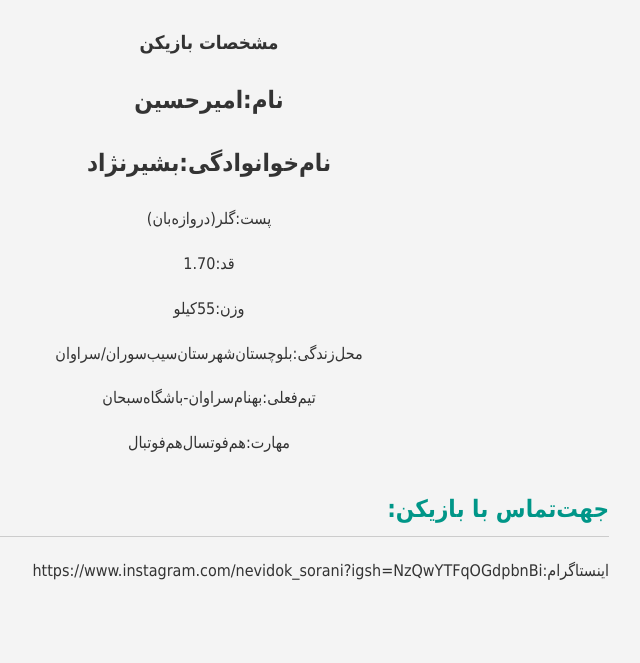
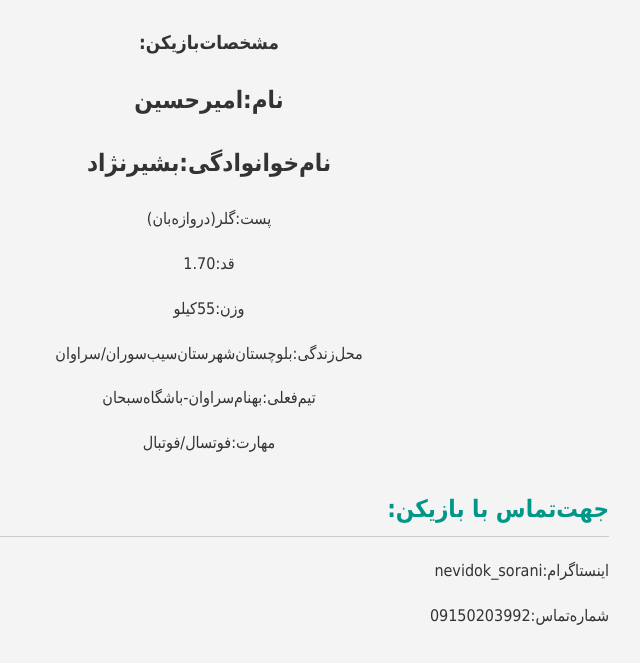
Before and after one commit to amerhsenm00M/amerhsenm00M.github.io, a plain HTML site: page index.html in a window 1280 px wide. Shown: the part 177-840 px from the top of the page, without its empty margins (431-1071 px from the left). Before the commit the page ends 800 px from the top, so only its background shows below. Drawn offline with Linux system fonts and the light colour scheme.

Commit message:
Update index.html

```diff
--- a/index.html
+++ b/index.html
@@ -50,7 +50,7 @@
 <div class="player-profile">
   <img src="profile_picture.jpg" alt="Profile Photo" style="width: 150px; height: 150px; border-radius: 50%; object-fit: cover; border: 2px solid #333;">
   <div class="player-info">
-    <h3>مشخصات‌ بازیکن</h3>
+    <h3>مشخصات‌بازیکن:</h3>
     <h2>نام‌:امیرحسین</h2>
     <h2>نام‌خوانوادگی:بشیرنژاد</h2>
   <p>پست‌:گلر(دروازه‌بان)</p>
@@ -58,14 +58,15 @@
      <p>وزن:55کیلو</p>
     <p>محل‌زندگی:بلوچستان‌شهرستان‌سیب‌سوران‌/سراوان</p>
     <p>تیم‌فعلی:بهنام‌سراوان‌-باشگاه‌سبحان</p>
-    <p>مهارت‌:‌هم‌فوتسال‌هم‌فوتبال</p>
+    <p>مهارت‌:‌فوتسال‌/فوتبال</p>
   </div>
 </div>
 </header>
 
   <div class="section">
     <h2>‌‌جهت‌تماس‌ با‌ بازیکن:</h2>
-    <p>اینستاگرام:https://www.instagram.com/nevidok_sorani?igsh=NzQwYTFqOGdpbnBi</p>
+    <p>اینستاگرام:nevidok_sorani</p>
+    <p>شماره‌تماس:09150203992</p>
   </div>
 
 </body>
```
